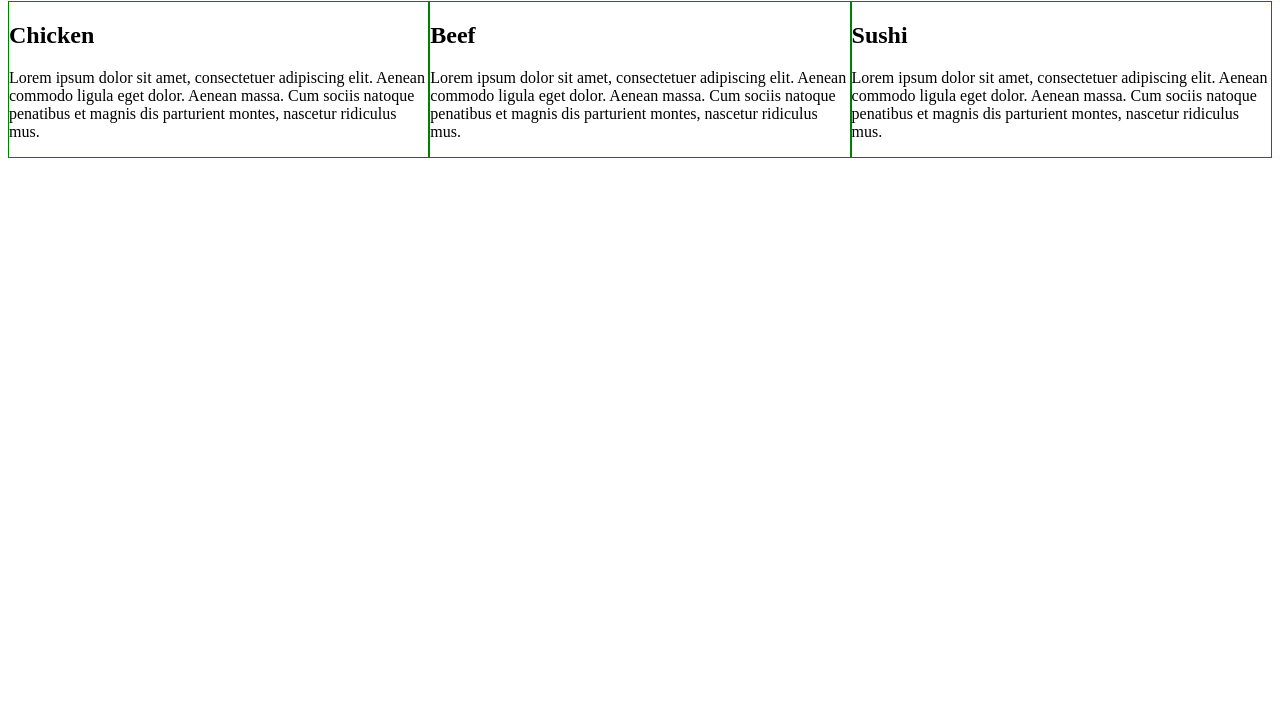
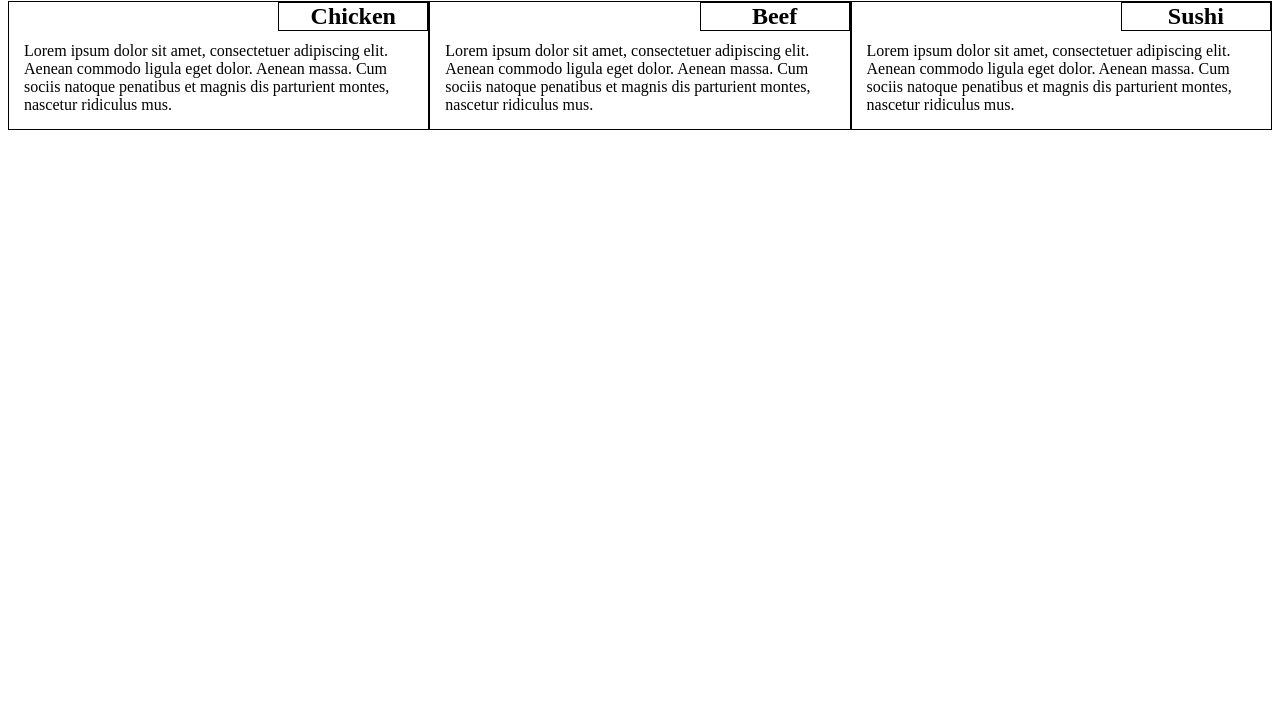
Before and after one commit to victor-gp/coursera-frontend-basics, a plain HTML site: page module-2-solution/index.html in a window 1280 px wide. Shown: the part 72-800 px from the top of the page. Drawn offline with Linux system fonts and the light colour scheme.

Commit message:
Update section layout

```diff
--- a/module-2-solution/css/styles.css
+++ b/module-2-solution/css/styles.css
@@ -17,6 +17,21 @@ h1 {
   color: white;
 }*/
 
+section {
+  position: relative;
+  border: 1px solid black;
+}
+section > h2 {
+  position: absolute;
+  right: 0px;
+  border: 1px solid black;
+  width: 150px;
+  margin: 0px;
+  text-align: center;
+}
+section > p {
+  margin: 40px 15px 15px 15px;
+}
 
 /********** Responsive grid **********/
 .row {
@@ -27,7 +42,6 @@ h1 {
 @media (min-width: 992px) {
   .col-lg-4 {
     float: left;
-    border: 1px solid green;
     width: 33.33%;
   }
 }
@@ -36,7 +50,6 @@ h1 {
 @media (min-width: 768px) and (max-width: 991px) {
   .col-md-6, .col-md-12 {
     float: left;
-    border: 1px solid green;
   }
   .col-md-6 {
     width: 50%;
```
